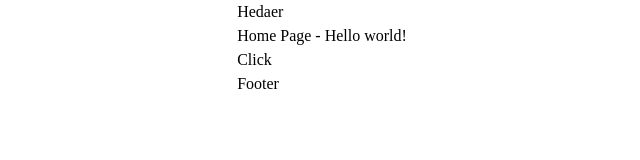
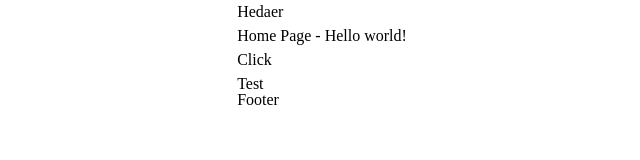
Before and after one commit to JasonXB/EF_Clone, a Next.js app: page / in a window 1280 px wide. Shown: the top 160 px of the page, without its empty margins (318-958 px from the left). Built offline with nearby package versions, Linux system fonts and the light colour scheme; what tw-elements would draw is missing.

Commit message:
update miniprofile card

```diff
--- a/pages/index.tsx
+++ b/pages/index.tsx
@@ -1,6 +1,7 @@
 import type { NextPage } from 'next';
 import Link from 'next/link';
 import Layout from '../src/components/Layout';
+import MiniProfileCard from '../src/components/miniProfileCard';
 
 const Home: NextPage = ({}) => {
   return (
@@ -9,7 +10,9 @@ const Home: NextPage = ({}) => {
       <Link href="/become-a-mentor">
         <a>Click</a>
       </Link>
+
     </Layout>
+
   );
 };
 
--- a/src/components/Layout.tsx
+++ b/src/components/Layout.tsx
@@ -1,5 +1,6 @@
 import React, { Children } from 'react';
 import Head from 'next/head';
+import MiniProfileCard from './miniProfileCard';
 // import Header from ''
 // import Footer from ''
 
@@ -22,7 +23,9 @@ const Layout = ({ ...props }: LayoutProps) => {
         {/* Add the Header component here */}
         {/* <Header/> */}
         <h1>Hedaer</h1>
-        <main>{props.children}</main>
+        <main>{props.children}
+        <MiniProfileCard personsName="Test" age="7"/>
+        </main>
         {/* Add the Footer component here */}
         {/* <Footer/> */}
         <h1>Footer</h1>
--- a/src/components/MiniProfileCard.tsx
+++ b/src/components/MiniProfileCard.tsx
@@ -1,11 +1,22 @@
+import BubbleTags from './BubbleTags';
+import Avatar from './avatar/avatar'
 import React from 'react'
 
-const miniProfileCard = () => {
+interface MiniProfileCard {
+    personsName: string,
+    age: string,
+  }
+
+const MiniProfileCard = ({personsName, age}: MiniProfileCard) => {
     return(
-        <div>
-
+        <div className="flex h-4 w-4" id='testtest'>
+            {personsName}
+            {/* <Avatar/> */}
+            {/* <ProfileHeader/>
+            <BubbleTags/>
+            <Compatibility/> */}
         </div>
     )
 }
 
-export default miniProfileCard
+export default MiniProfileCard
```
